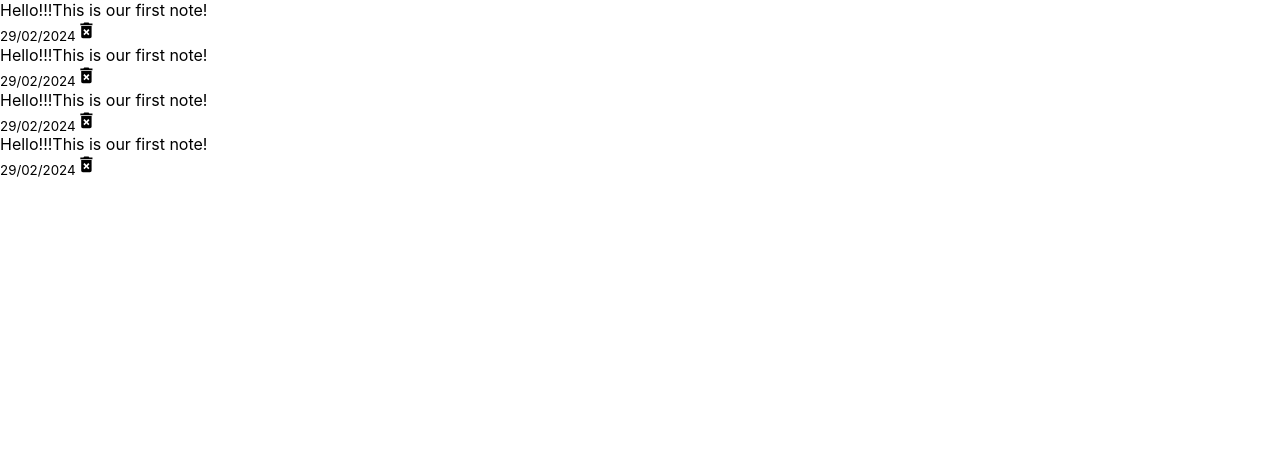
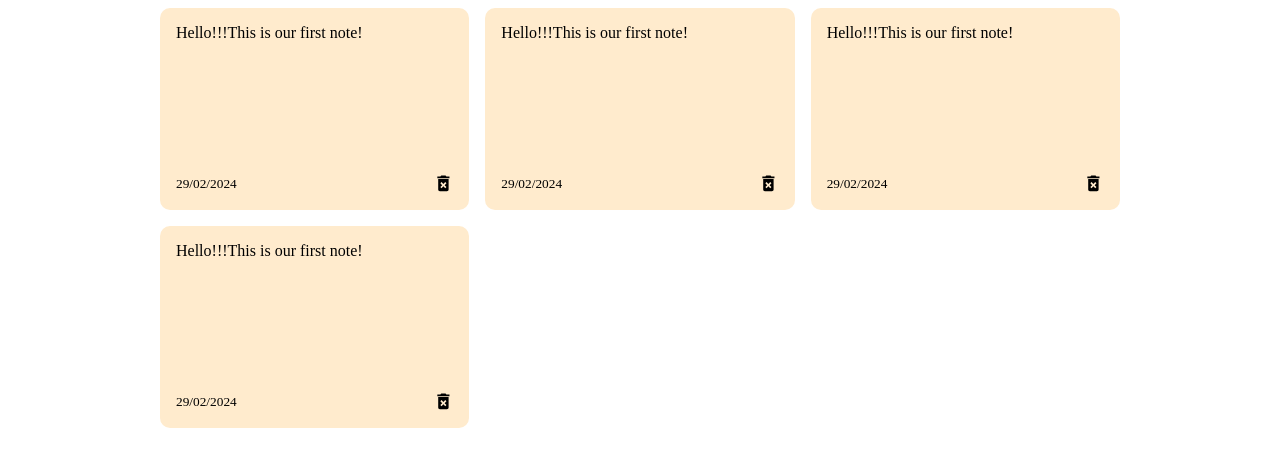
Before and after one commit to Anjankumargn/react-notes-app, a React (Create React App) app: page / in a window 1280 px wide. Shown: the top 466 px of the page. Built offline with nearby package versions, Linux system fonts and the light colour scheme.

Commit message:
Basic Notes Pages are created.

```diff
--- a/package.json
+++ b/package.json
@@ -9,6 +9,7 @@
     "icons": "^1.0.0",
     "react": "^18.2.0",
     "react-dom": "^18.2.0",
+    "react-icons": "^5.0.1",
     "react-scripts": "5.0.1"
   },
   "scripts": {
--- a/public/index.html
+++ b/public/index.html
@@ -4,7 +4,7 @@
     <meta charset="utf-8" />
     <link rel="icon" href="%PUBLIC_URL%/favicon.ico" />
     <meta name="viewport" content="width=device-width, initial-scale=1" />
-    <meta name="theme-color" content="#000000" />
+    <!-- <meta name="theme-color" content="#000000" /> -->
     <meta
       name="description"
       content="Web site created using create-react-app"
--- a/src/App.js
+++ b/src/App.js
@@ -1,9 +1,27 @@
+import { useState } from "react";
+import {nanoid} from "nanoid";
 import NotesList from "./components/NotesList";
 
 const App=()=>{
+     const [notes,setNotes]=useState([
+      {
+      id:nanoid(),
+      text:"This is my 1st note",
+      date:"29/02/2024"
+     },
+     {
+      id:nanoid(),
+      text:"This is my 2nd note",
+      date:"27/02/2024"
+     },{
+      id:nanoid(),
+      text:"This is my 3rd note",
+      date:"21/02/2024"
+     },
+    ])
   return (
      <div className="container">
-      <NotesList/>
+      <NotesList notes={notes}/>
      </div>
   );
 };
--- a/src/components/NotesList.js
+++ b/src/components/NotesList.js
@@ -3,13 +3,11 @@ import Note from "./Note";
 const NotesList=()=>{
     return(
         <div className="notes-list">
+
             <Note/>
             <Note/>
             <Note/>
             <Note/>
-
-
-
         </div>
     );
 };
--- a/src/index.css
+++ b/src/index.css
@@ -1,13 +1,30 @@
-body {
-  margin: 0;
-  font-family: -apple-system, BlinkMacSystemFont, 'Segoe UI', 'Roboto', 'Oxygen',
-    'Ubuntu', 'Cantarell', 'Fira Sans', 'Droid Sans', 'Helvetica Neue',
-    sans-serif;
-  -webkit-font-smoothing: antialiased;
-  -moz-osx-font-smoothing: grayscale;
+.container{
+  max-width: 960px;
+  margin-right: auto;
+  margin-left: auto;
+  padding-left: 15px;
+   padding-right: 15px;
+
+}
+.notes-list{
+  display: grid;
+  grid-gap: 1rem;
+  grid-template-columns: repeat(auto-fit,minmax(250px,1fr))
 }
 
-code {
-  font-family: source-code-pro, Menlo, Monaco, Consolas, 'Courier New',
-    monospace;
+.note{
+  background-color:blanchedalmond;
+  border-radius: 10px;
+  padding: 1rem;
+  min-height: 170px;
+  display: flex;
+  flex-direction: column;
+  justify-content: space-between;
 }
+
+.note-footer{
+  display: flex;
+  align-items: center;
+  justify-content: space-between;
+
+}
```
Also changed, not shown: 1 other file (tests, documents, lock files or other folders).
